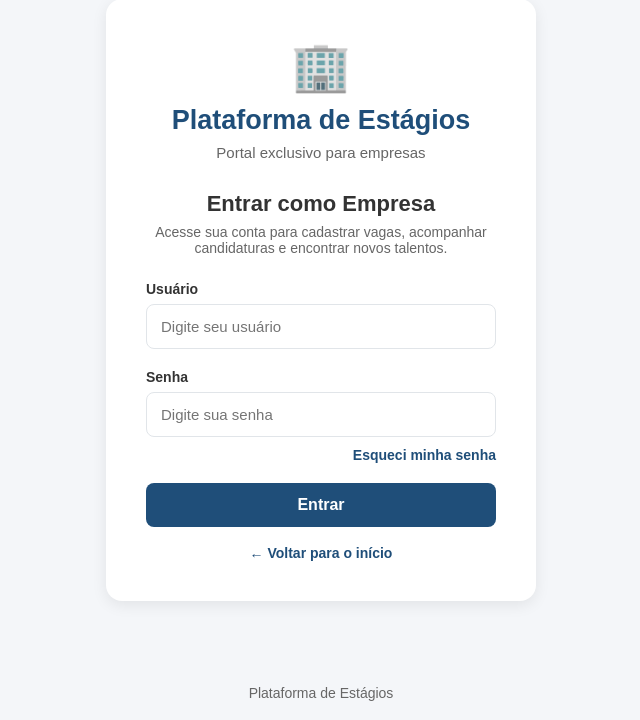
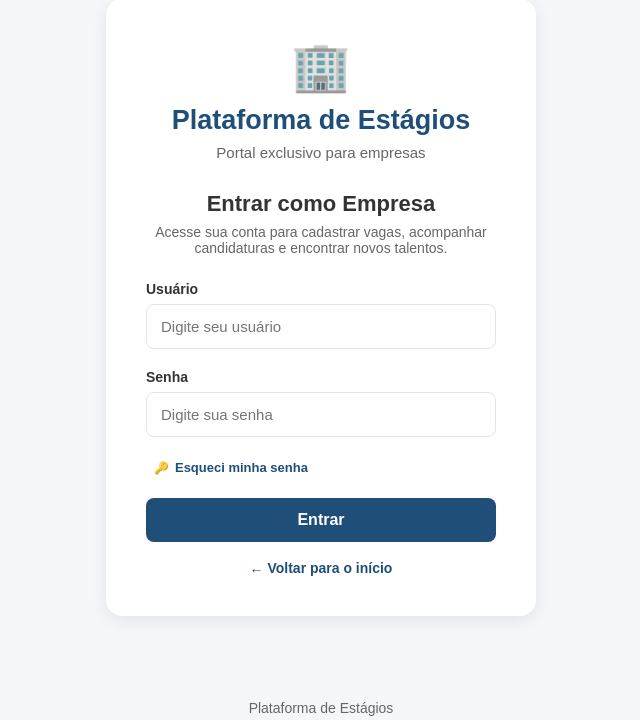
Before and after one commit to Benildomelo/plataforma_estagios, a Django app: page /entrar-empresa/ in a window 1280 px wide. Shown: the part 113-833 px from the top of the page, without its empty margins (319-959 px from the left). Run offline with Django 5.2, Linux system fonts and the light colour scheme.

Commit message:
Melhora visual do login da empresa

```diff
--- a/vagas/templates/vagas/autenticacao/login_empresa.html
+++ b/vagas/templates/vagas/autenticacao/login_empresa.html
@@ -87,8 +87,8 @@
         <!-- Recuperação de senha será implementada em uma etapa futura -->
 
         <a
-            href="#"
-            class="esqueci"
+            href="{% url 'password_reset' %}"
+            class="esqueci-senha"
         >
             Esqueci minha senha
         </a>
```
